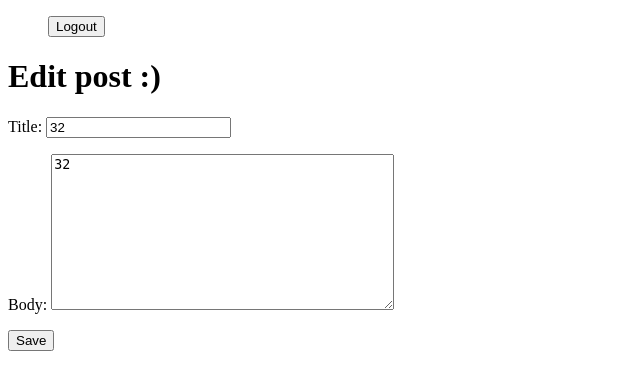
After one commit to lilambivert/django-python, a Django app: page /blog/edit/59/ in a window 1280 px wide. The commit adds this page. Shown: the top 390 px of the page, without its empty margins (0-640 px from the left). Run offline with Django 3.2, Linux system fonts and the light colour scheme; data comes from the database, SQL or seed files in the repository; both versions use the stored data as it was after the commit.

Commit message:
Added edit function, but it is kind of buggy

```diff
--- /dev/null
+++ b/tutorial1/mysite/blog/templates/blog/post_edit.html
@@ -0,0 +1,10 @@
+{% extends 'partials/base_generic.html' %}
+
+{% block content %}
+    <h1>Edit post :)</h1>
+    <form method="POST" class="post-form">
+        {% csrf_token %}
+        {{ form.as_p }}
+        <button type="submit" class="save btn btn-default">Save</button>
+    </form>
+{% endblock %}
--- a/tutorial1/mysite/blog/urls.py
+++ b/tutorial1/mysite/blog/urls.py
@@ -7,4 +7,5 @@ urlpatterns = [
 	url(r'post$',views.post_list, name='blog_post'),
 	url(r'create_blog$',views.create_blog, name='create_blog'),
 	url(r'details/(?P<id>[0-9]+)/$', views.blog_detail, name="blog_detail"),
+	url(r'edit/(?P<id>[0-9]+)/$', views.edit_post, name="edit_post")
 ]
--- a/tutorial1/mysite/blog/views.py
+++ b/tutorial1/mysite/blog/views.py
@@ -32,7 +32,7 @@ def blog_detail(request, id):
     blog = Post.objects.get(id=id)
     comments = Comment.objects.filter(blog=blog)
     post = get_object_or_404(Post, id=id)
-    print blog.author
+#    print blog.author
     if(request.method == 'POST'):
         formz = CommentForm(request.POST)
         if formz.is_valid():
@@ -44,3 +44,16 @@ def blog_detail(request, id):
     else:
         formz = CommentForm()
     return render(request, 'blog/blog_details.html', {'blog':blog, 'comments':comments, 'formz' : formz})
+
+def edit_post(request, id):
+    post = get_object_or_404(Post, id=id)
+    if (request.method == 'POST'):
+        form = PostForm(request.POST, instance=post)
+        if form.is_valid():
+            post = form.save(commit=False)
+            post.author = request.user
+            post.save()
+            return redirect('/blog/post', id=post.id)
+    else:
+        form = PostForm(instance=post)
+    return render(request, 'blog/post_edit.html', {'form': form})
```
Also changed, not shown: tutorial1/mysite/blog/templates/blog/blog_details.html (+5 -2 lines), tutorial1/mysite/db.sqlite3, 2 other files.
